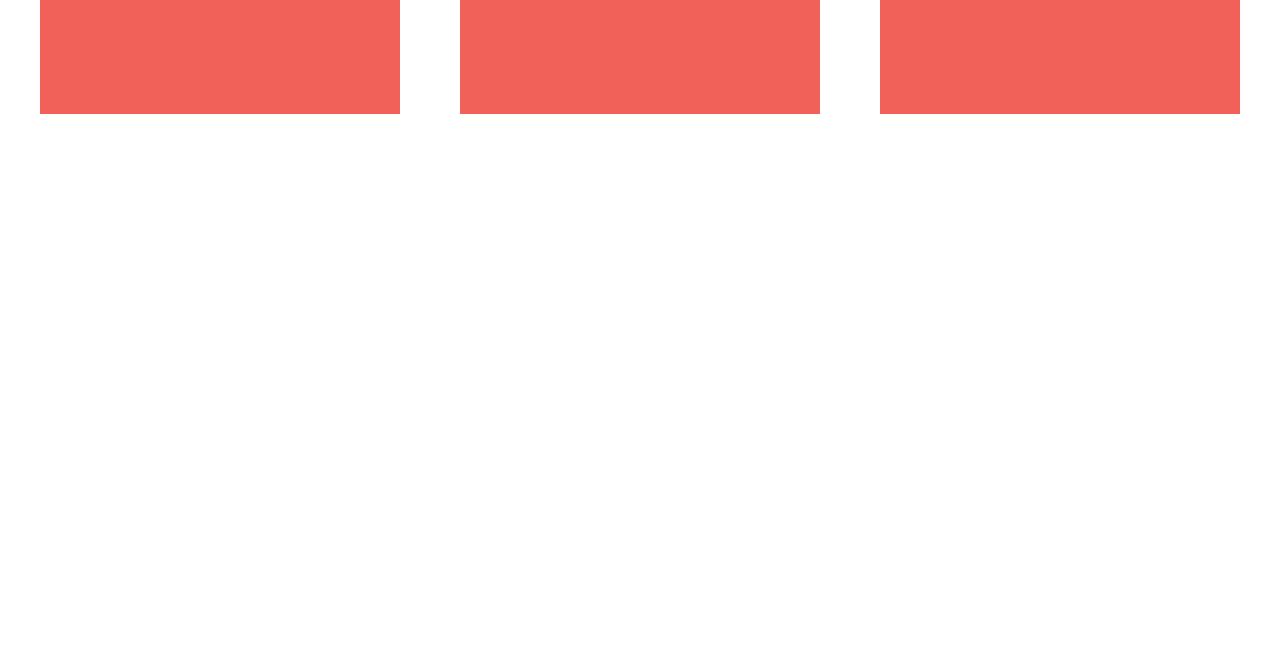
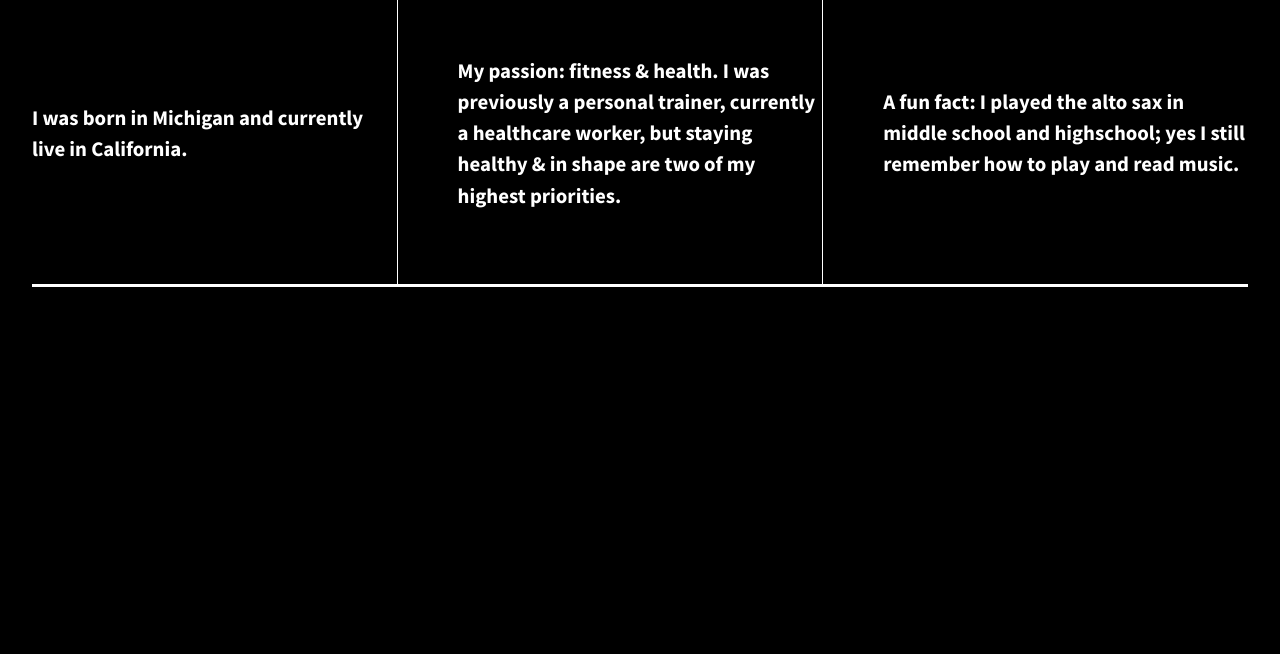
Before and after one commit to nicolep908/divs-flexbox-starter, a plain HTML site: page index.html in a window 1280 px wide. Shown: the part 226-880 px from the top of the page. Drawn offline with nearby package versions, Linux system fonts and the light colour scheme.

Commit message:
Second commit with background change

```diff
--- a/css/main.css
+++ b/css/main.css
@@ -11,9 +11,10 @@
    ========================================================================== */
 
 html {
-    color: #222;
+    color: white;
     font-size: 1em;
     line-height: 1.4;
+    background-color: black;
 }
 
 /*
@@ -25,12 +26,12 @@ html {
  */
 
 ::-moz-selection {
-    background: #b3d4fc;
+    background: black;
     text-shadow: none;
 }
 
 ::selection {
-    background: #b3d4fc;
+    background: black;
     text-shadow: none;
 }
 
@@ -42,7 +43,7 @@ hr {
     display: block;
     height: 1px;
     border: 0;
-    border-top: 1px solid #ccc;
+    border-right: 1px solid #ccc;
     margin: 1em 0;
     padding: 0;
 }
@@ -97,14 +98,14 @@ textarea {
 
 
 html {
-  background-color: #fff;
+  background-color:black;
   height: 100%;
 }
 
 body {
   font-family: 'Source Sans Pro', sans-serif;
   padding: 2em;
-  font-size: 1.25em;
+  font-size: 1em;
   height: 100%;
 }
 
@@ -113,21 +114,27 @@ body {
   font-weight: 700;
   display: flex;
   justify-content: space-between;
+  border-top: white 3px solid;
+  border-bottom: white 3px solid;
 }
 
 .div-1, .div-2, .div-3 {
   /*give the divs a width of 30%, add display:flex, set justify-content and align-items to center*/
   color: #fff;
   line-height: 1.5em;
-  font-size: 1.6em;
-  background-color: #f16059;
+  font-size: 1.3em;
   height: 300px;
   width: 30%;
   display: flex;
   justify-content: center;
   align-items: center;
+
 }
 
+.div-1, .div-2{
+    border-right:  white 1px solid;
+
+}
 
 
 
--- a/index.html
+++ b/index.html
@@ -20,16 +20,20 @@
         <!--[if lt IE 8]>
             <p class="browserupgrade">You are using an <strong>outdated</strong> browser. Please <a href="http://browsehappy.com/">upgrade your browser</a> to improve your experience.</p>
         <![endif]-->
+       <h1> Hi. I'm Nicole.
+        </h1>
+        <h2>I am a Responsive Designer & Developer learning the tech world and up for any and every challenge. When I'm not working, learning or at the gym, I'm out and about, exploring the bay.
+        </h2>
 
         <section class="wrapper">
             <div class="div-1">
-                Div 1
+                 I was born in Michigan and currently live in California.
             </div>
             <div class="div-2">
-                Div 2
+                <strong>My passion: fitness & health. I was previously a personal trainer, currently a healthcare worker, but staying healthy &amp; in shape are two of my highest priorities.</strong>
             </div>
             <div class="div-3">
-                Div 3
+                <strong>A fun fact: I played the alto sax in middle school and highschool; yes I still remember how to play and read music.</strong>
             </div>
         </section>
 
```
